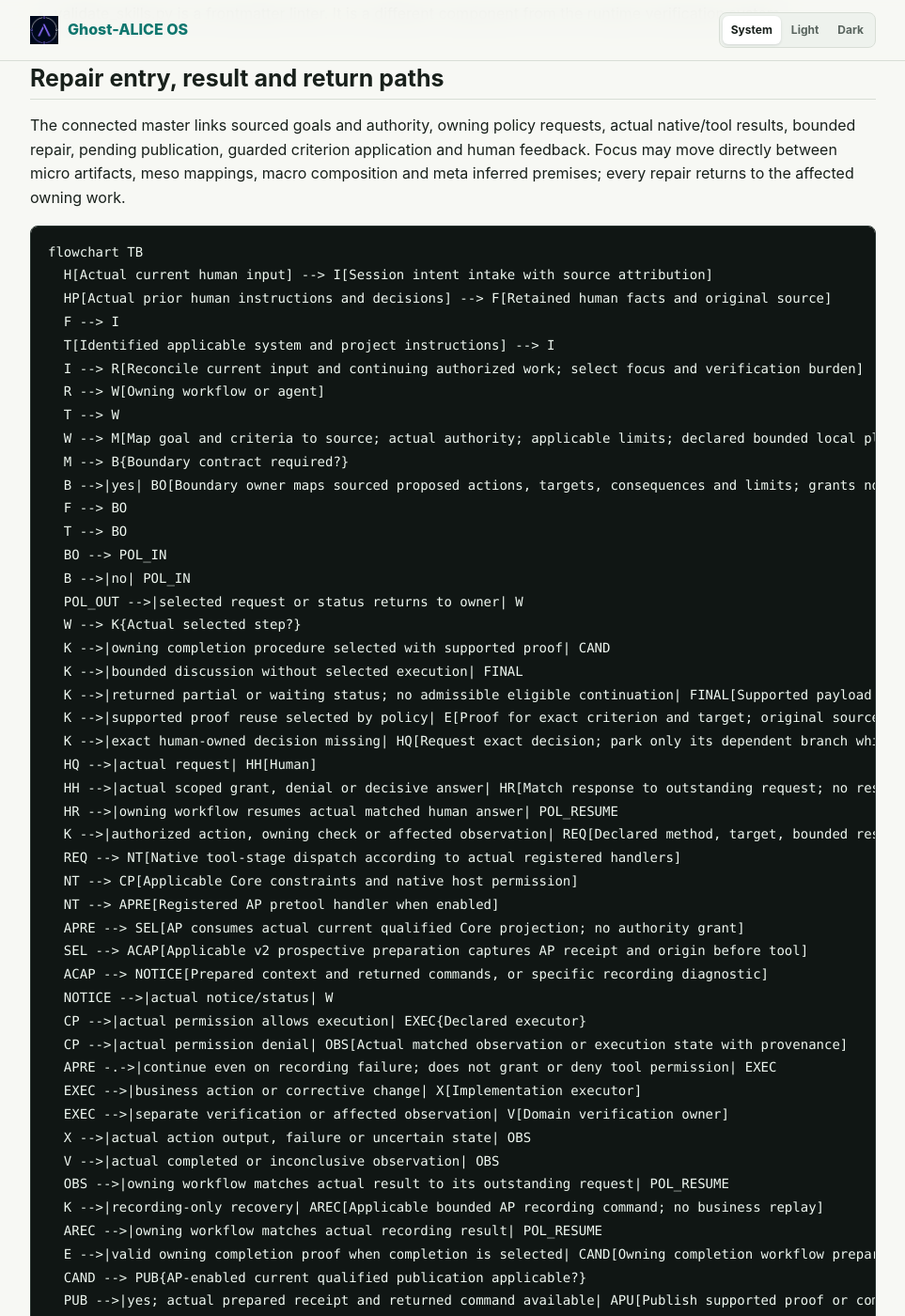
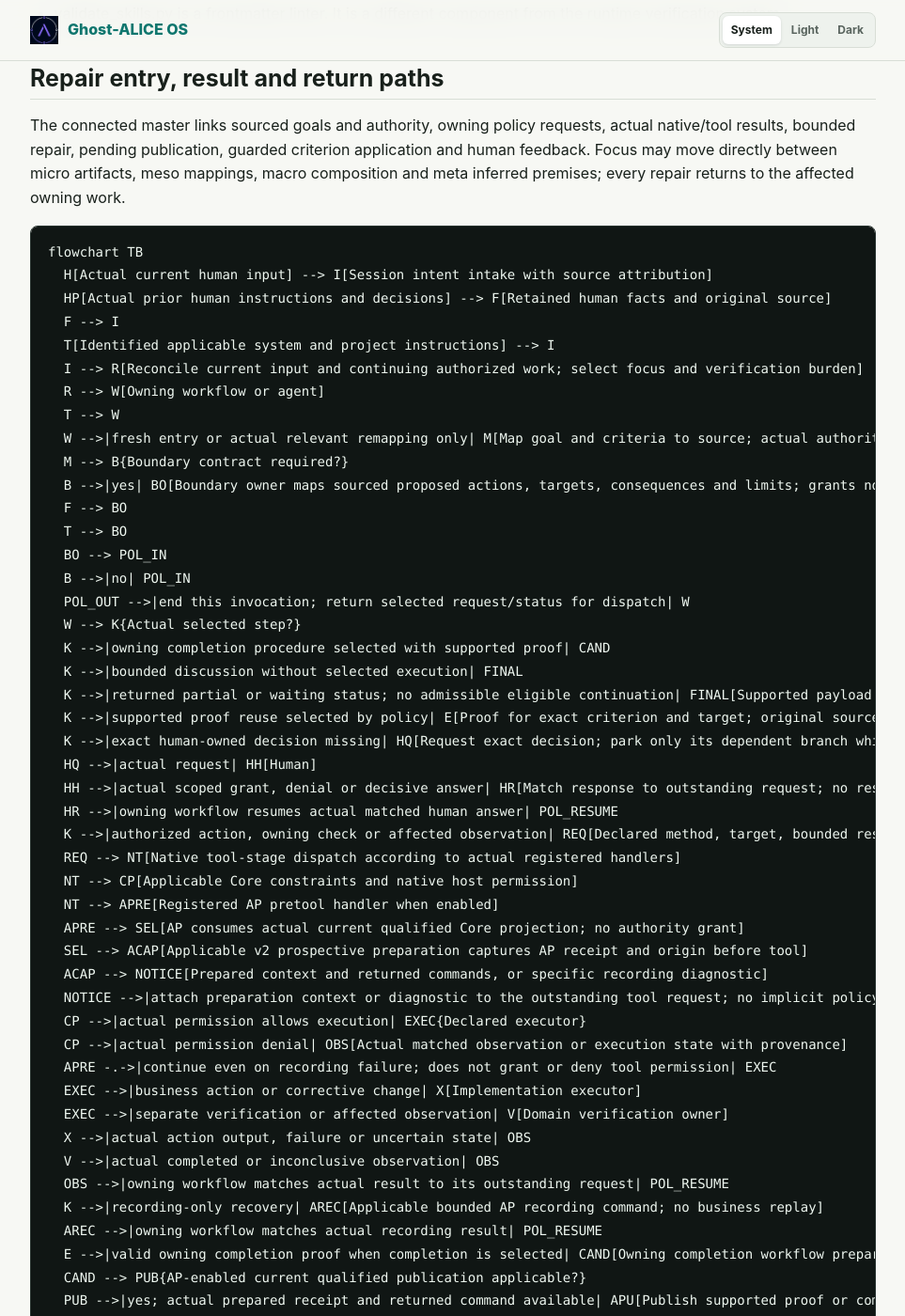
Before and after one commit to AidALL/ghost-alice, a Jekyll site: the page built from architecture.md, in a window 1280 px wide and 1400 px high, scrolled down 12483 px. Shown: the whole window at 94% size, without its empty margins (158-1121 px from the left). Built offline with Jekyll 4.4.1, drawn with Linux system fonts in a browser that asks for light colours; our own code applies the rules of GitHub Pages for plain Markdown files; some of the changed text lies outside the part shown.

Commit message:
Clarify diagram entry, dispatch and preparation returns

```diff
--- a/architecture.md
+++ b/architecture.md
@@ -286,14 +286,14 @@ flowchart TB
   I --> R[Reconcile current input and continuing authorized work; select focus and verification burden]
   R --> W[Owning workflow or agent]
   T --> W
-  W --> M[Map goal and criteria to source; actual authority; applicable limits; declared bounded local plan]
+  W -->|fresh entry or actual relevant remapping only| M[Map goal and criteria to source; actual authority; applicable limits; declared bounded local plan]
   M --> B{Boundary contract required?}
   B -->|yes| BO[Boundary owner maps sourced proposed actions, targets, consequences and limits; grants no human authority]
   F --> BO
   T --> BO
   BO --> POL_IN
   B -->|no| POL_IN
-  POL_OUT -->|selected request or status returns to owner| W
+  POL_OUT -->|end this invocation; return selected request/status for dispatch| W
   W --> K{Actual selected step?}
   K -->|owning completion procedure selected with supported proof| CAND
   K -->|bounded discussion without selected execution| FINAL
@@ -310,7 +310,7 @@ flowchart TB
   APRE --> SEL[AP consumes actual current qualified Core projection; no authority grant]
   SEL --> ACAP[Applicable v2 prospective preparation captures AP receipt and origin before tool]
   ACAP --> NOTICE[Prepared context and returned commands, or specific recording diagnostic]
-  NOTICE -->|actual notice/status| W
+  NOTICE -->|attach preparation context or diagnostic to the outstanding tool request; no implicit policy re-entry| W
   CP -->|actual permission allows execution| EXEC{Declared executor}
   CP -->|actual permission denial| OBS[Actual matched observation or execution state with provenance]
   APRE -.->|continue even on recording failure; does not grant or deny tool permission| EXEC
```
